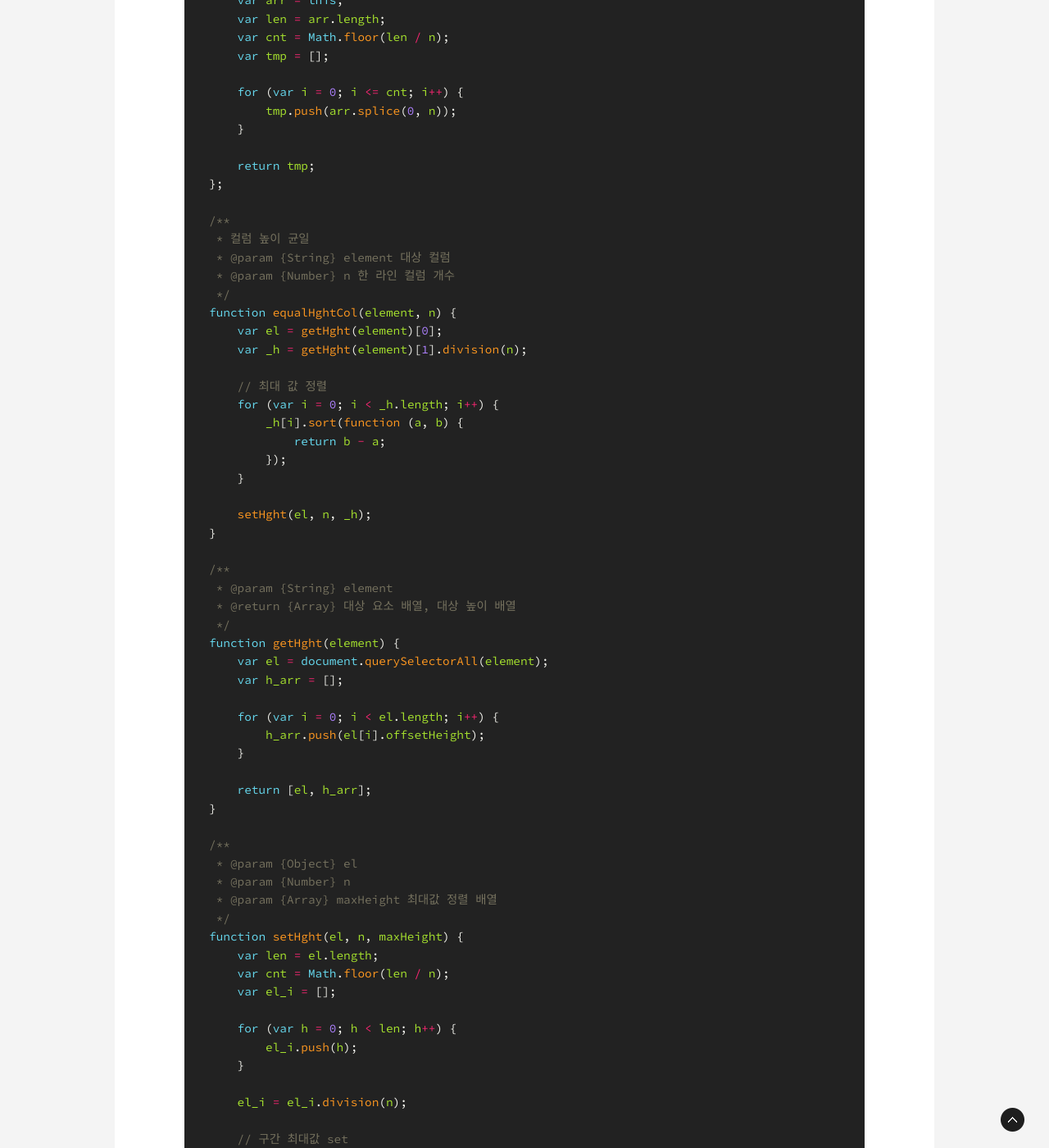
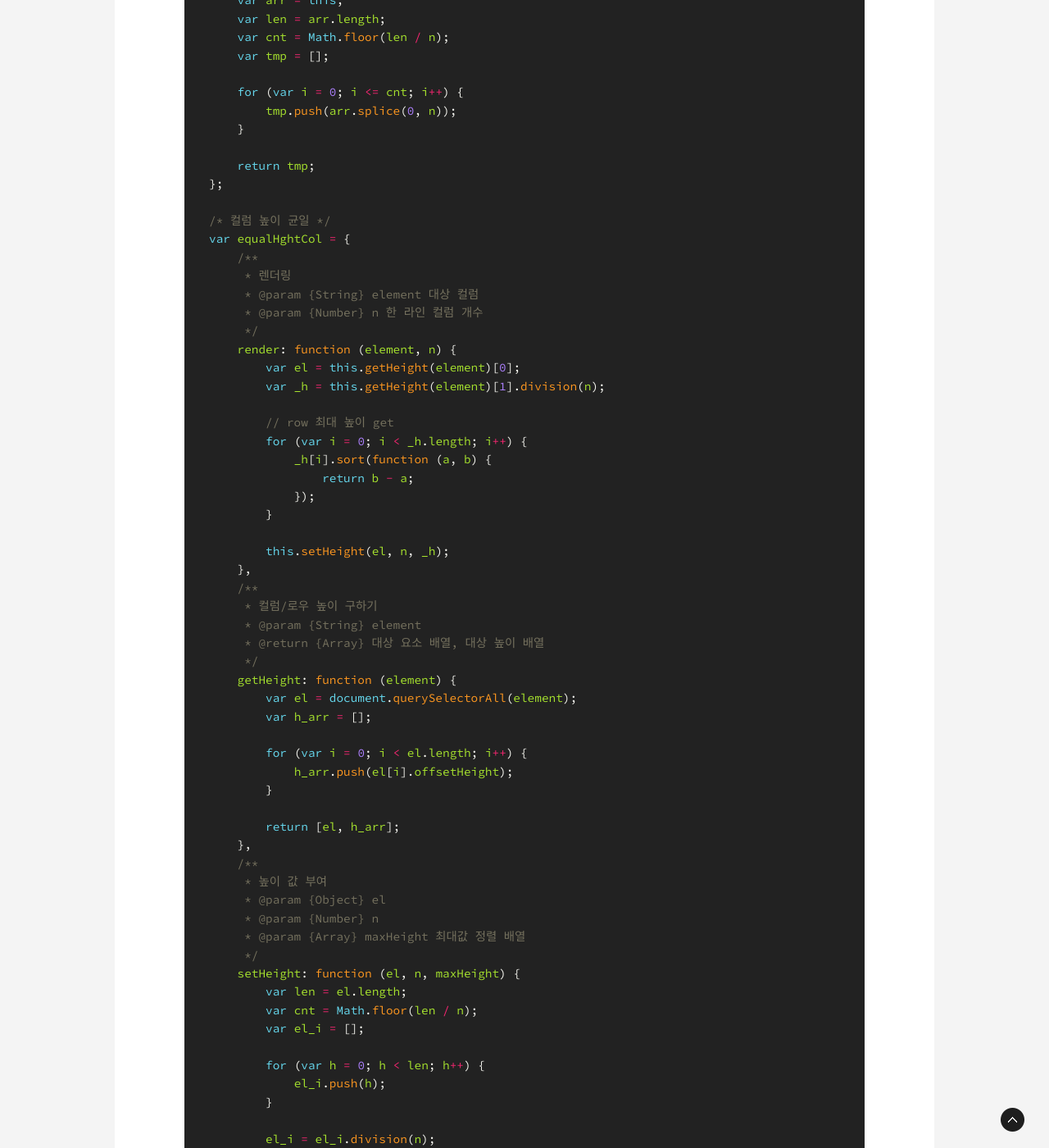
Before and after one commit to gutmate/gutmate.github.com, a Jekyll site: the page built from _posts/2018-08-03-js-equal-column.md, in a window 1280 px wide and 1400 px high, scrolled down 716 px. Shown: the whole window at 82% size. Built offline with Jekyll 4.4.1, drawn with Linux system fonts in a browser that asks for light colours; some web fonts are replaced; comment, search, counter and statistics services are not loaded; some of the changed text lies outside the part shown.

Commit message:
Update equal column post

````diff
--- a/_posts/2018-08-03-js-equal-column.md
+++ b/_posts/2018-08-03-js-equal-column.md
@@ -26,68 +26,73 @@ Array.prototype.division = function (n) {
     return tmp;
 };
 
-/**
- * 컬럼 높이 균일
- * @param {String} element 대상 컬럼
- * @param {Number} n 한 라인 컬럼 개수
- */
-function equalHghtCol(element, n) {
-    var el = getHght(element)[0];
-    var _h = getHght(element)[1].division(n);
+/* 컬럼 높이 균일 */
+var equalHghtCol = {
+    /**
+     * 렌더링
+     * @param {String} element 대상 컬럼
+     * @param {Number} n 한 라인 컬럼 개수
+     */
+    render: function (element, n) {
+        var el = this.getHeight(element)[0];
+        var _h = this.getHeight(element)[1].division(n);
 
-    // 최대 값 정렬
-    for (var i = 0; i < _h.length; i++) {
-        _h[i].sort(function (a, b) {
-            return b - a;
-        });
-    }
+        // row 최대 높이 get
+        for (var i = 0; i < _h.length; i++) {
+            _h[i].sort(function (a, b) {
+                return b - a;
+            });
+        }
 
-    setHght(el, n, _h);
-}
+        this.setHeight(el, n, _h);
+    },
+    /**
+     * 컬럼/로우 높이 구하기
+     * @param {String} element
+     * @return {Array} 대상 요소 배열, 대상 높이 배열
+     */
+    getHeight: function (element) {
+        var el = document.querySelectorAll(element);
+        var h_arr = [];
 
-/**
- * @param {String} element
- * @return {Array} 대상 요소 배열, 대상 높이 배열
- */
-function getHght(element) {
-    var el = document.querySelectorAll(element);
-    var h_arr = [];
+        for (var i = 0; i < el.length; i++) {
+            h_arr.push(el[i].offsetHeight);
+        }
 
-    for (var i = 0; i < el.length; i++) {
-        h_arr.push(el[i].offsetHeight);
-    }
+        return [el, h_arr];
+    },
+    /**
+     * 높이 값 부여
+     * @param {Object} el
+     * @param {Number} n
+     * @param {Array} maxHeight 최대값 정렬 배열
+     */
+    setHeight: function (el, n, maxHeight) {
+        var len = el.length;
+        var cnt = Math.floor(len / n);
+        var el_i = [];
 
-    return [el, h_arr];
-}
+        for (var h = 0; h < len; h++) {
+            el_i.push(h);
+        }
 
-/**
- * @param {Object} el
- * @param {Number} n
- * @param {Array} maxHeight 최대값 정렬 배열
- */
-function setHght(el, n, maxHeight) {
-    var len = el.length;
-    var cnt = Math.floor(len / n);
-    var el_i = [];
+        el_i = el_i.division(n);
 
-    for (var h = 0; h < len; h++) {
-        el_i.push(h);
-    }
-
-    el_i = el_i.division(n);
-
-    // 구간 최대값 set
-    for (var i = 0; i <= cnt; i++) {
-        for (var j = 0; j < el_i[i].length; j++) {
-            var idx = el_i[i][j];
-            el[idx].style.height = maxHeight[i][0] + 'px';
+        // 구간 최대값 set
+        for (var i = 0; i <= cnt; i++) {
+            for (var j = 0; j < el_i[i].length; j++) {
+                var idx = el_i[i][j];
+                el[idx].style.height = maxHeight[i][0] + 'px';
+            }
         }
     }
-}
+};
 ```
 
 #### 실행
 
 ```javascript
-equalHghtCol('.sitemap li', 4);
+equalHghtCol.render('.sitemap li', 4);
+equalHghtCol.render('li', 2);
+equalHghtCol.render('#gnb>li', 7);
 ```
````
